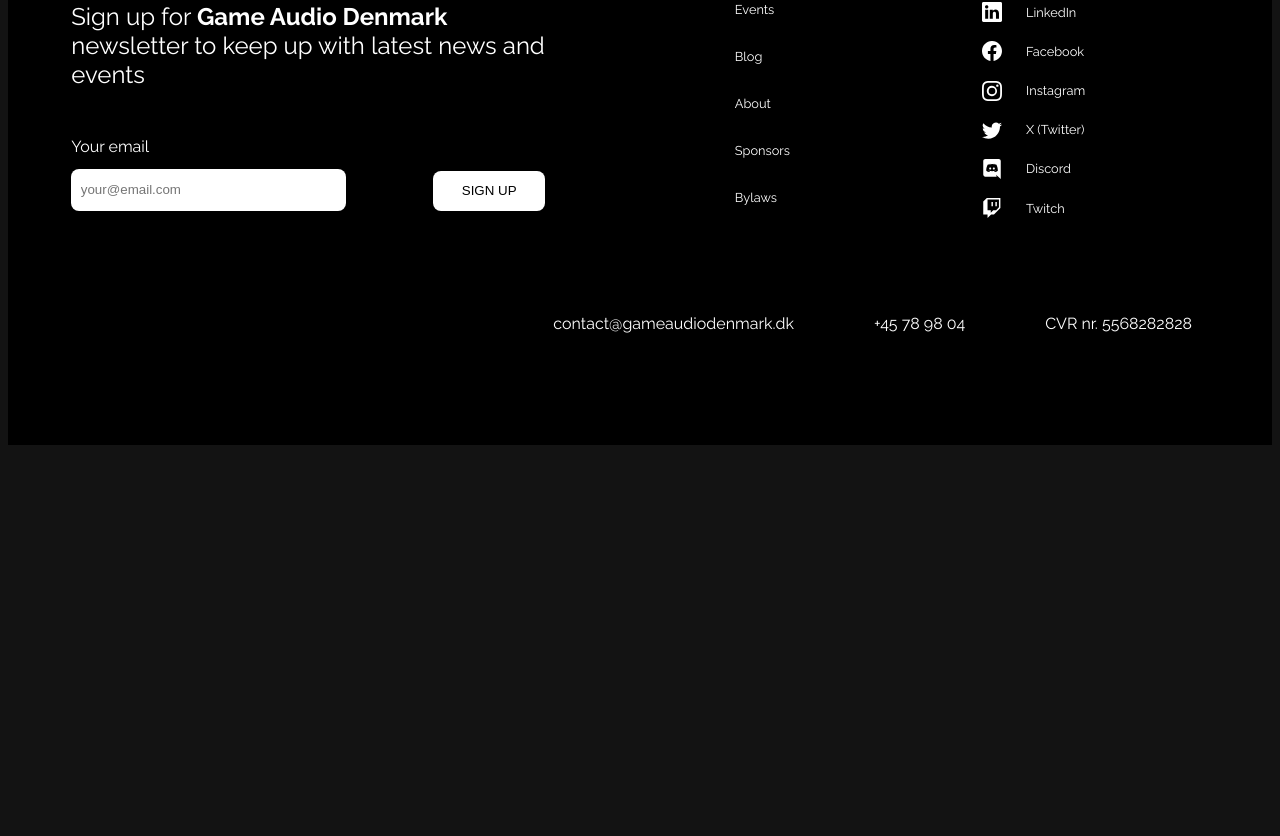
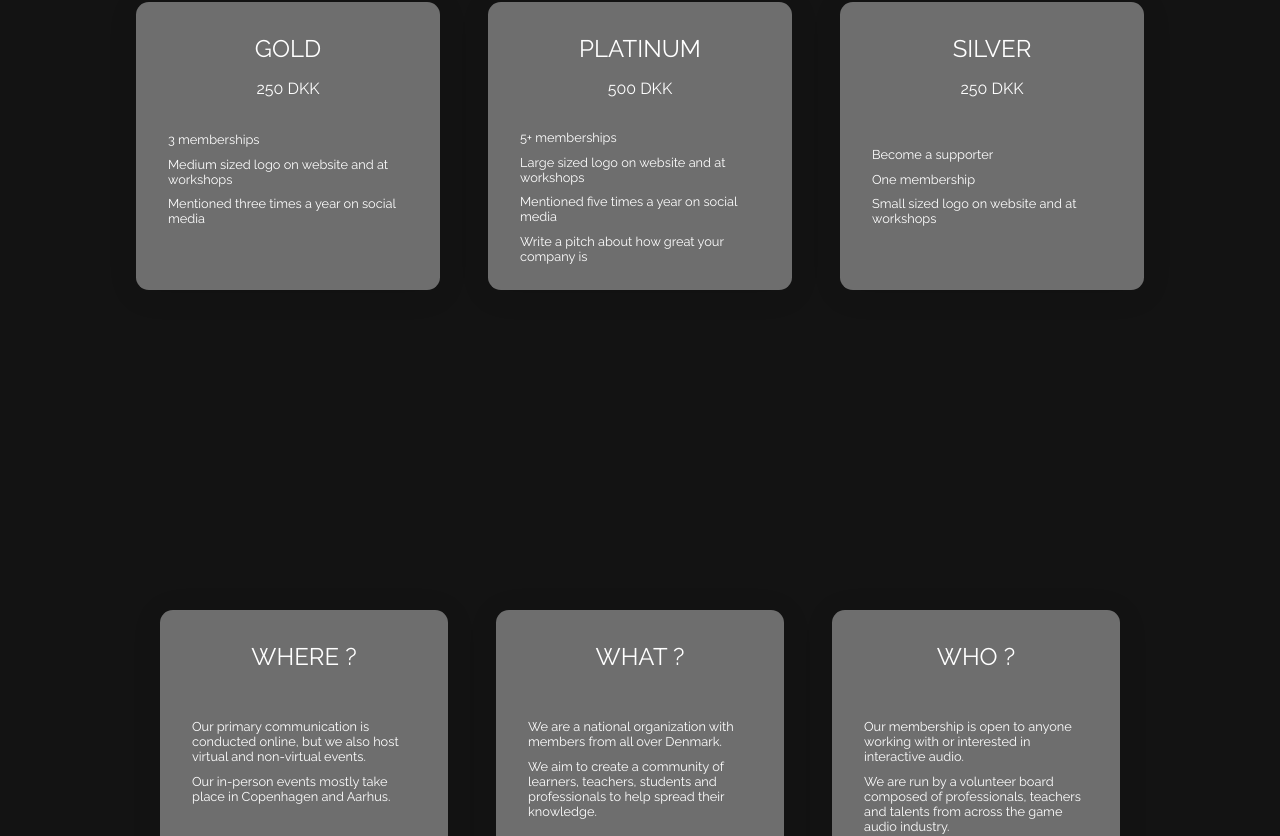
Before and after one commit to teriTheDesigner/game-audio-denmark, a Next.js app: page / in a window 1280 px wide. Shown: the part 809-1645 px from the top of the page. Before the commit the page ends 1262 px from the top, so only its background shows below. Built offline with nearby package versions, Linux system fonts and the light colour scheme.

Commit message:
All sponsorship cards ready

```diff
--- /dev/null
+++ b/app/components/SponsorAttractCards/SponsorAttractCards.js
@@ -0,0 +1,47 @@
+import styles from "@/app/components/SponsorAttractCards/SponsorAttractCards.module.css";
+export default function SponsorAttractCards() {
+  return (
+    <section className="grid-component">
+      <div className={styles.sponsorship}>
+        <div className={styles.card}>
+          <p className={styles.title}>WHERE ?</p>
+          <div>
+            <ul className={styles.init4u}>
+              <li>
+                Our primary communication is conducted online, but we also host virtual and
+                non-virtual events.
+              </li>
+              <li>Our in-person events mostly take place in Copenhagen and Aarhus.</li>
+            </ul>
+          </div>
+        </div>
+        <div className={styles.card}>
+          <p className={styles.title}>WHAT ?</p>
+          <div>
+            <ul className={styles.init4u}>
+              <li>We are a national organization with members from all over Denmark.</li>
+              <li>
+                We aim to create a community of learners, teachers, students and professionals to
+                help spread their knowledge.
+              </li>
+            </ul>
+          </div>
+        </div>
+        <div className={styles.card}>
+          <p className={styles.title}>WHO ?</p>
+          <div>
+            <ul className={styles.init4u}>
+              <li>
+                Our membership is open to anyone working with or interested in interactive audio.
+              </li>
+              <li>
+                We are run by a volunteer board composed of professionals, teachers and talents from
+                across the game audio industry.
+              </li>
+            </ul>
+          </div>
+        </div>
+      </div>
+    </section>
+  );
+}
--- /dev/null
+++ b/app/components/SponsorAttractCards/SponsorAttractCards.module.css
@@ -0,0 +1,67 @@
+.sponsorship {
+  display: flex;
+  justify-content: center;
+  grid-column: 2/3;
+  gap: 3rem;
+}
+
+.card {
+  /* background-color: #ef6975; */
+  width: 14rem;
+  border-radius: 0.8rem;
+  padding: 2rem;
+  display: flex;
+  flex-direction: column;
+  justify-content: flex-start;
+  align-items: center;
+  gap: 2rem;
+
+  /* From https://css.glass */
+  background: rgba(255, 255, 255, 0.39);
+  box-shadow: 0 4px 30px rgba(0, 0, 0, 0.1);
+  backdrop-filter: blur(20px);
+  -webkit-backdrop-filter: blur(20px);
+}
+
+.title {
+  font-size: 1.5rem;
+}
+.card > p {
+  margin: 0;
+}
+
+.init4u {
+  display: flex;
+  flex-direction: column;
+  gap: 0.6rem;
+  padding: 0;
+}
+.init4u > li {
+  font-size: 0.8rem;
+  list-style: none;
+  padding: 0;
+}
+
+@media (max-width: 1100px) {
+  .card {
+    width: 10rem;
+    padding: 1.5rem;
+  }
+  .init4u > li {
+    font-size: 0.7rem;
+  }
+}
+@media (max-width: 850px) {
+  .membership {
+    flex-direction: column;
+    align-items: center;
+  }
+
+  .card {
+    width: 14rem;
+    padding: 2rem;
+  }
+  .init4u > li {
+    font-size: 0.8rem;
+  }
+}
--- /dev/null
+++ b/app/components/SponsorshipCards/SponsorshipCards.js
@@ -0,0 +1,49 @@
+import styles from "@/app/components/SponsorshipCards/SponsorshipCards.module.css";
+export default function SponsorshipCards() {
+  return (
+    <section className="grid-component">
+      <div className={styles.sponsorshipCards}>
+        <div className={styles.card}>
+          <div className={styles.head}>
+            <p className={styles.title}>GOLD</p>
+            <p>250 DKK</p>
+          </div>
+          <div>
+            <ul className={`${styles.init4u} ${styles.extraPadding}`}>
+              <li>3 memberships</li>
+              <li>Medium sized logo on website and at workshops</li>
+              <li>Mentioned three times a year on social media</li>
+            </ul>
+          </div>
+        </div>
+        <div className={styles.card}>
+          <div className={styles.head}>
+            <p className={styles.title}>PLATINUM</p>
+            <p>500 DKK</p>
+          </div>
+          <div>
+            <ul className={styles.init4u}>
+              <li>5+ memberships</li>
+              <li>Large sized logo on website and at workshops</li>
+              <li>Mentioned five times a year on social media</li>
+              <li>Write a pitch about how great your company is</li>
+            </ul>
+          </div>
+        </div>
+        <div className={styles.card}>
+          <div className={styles.head}>
+            <p className={styles.title}>SILVER</p>
+            <p>250 DKK</p>
+          </div>
+          <div>
+            <ul className={`${styles.init4u} ${styles.extraPadding}`}>
+              <li>Become a supporter</li>
+              <li>One membership</li>
+              <li>Small sized logo on website and at workshops</li>
+            </ul>
+          </div>
+        </div>
+      </div>
+    </section>
+  );
+}
--- /dev/null
+++ b/app/components/SponsorshipCards/SponsorshipCards.module.css
@@ -0,0 +1,82 @@
+.sponsorshipCards {
+  display: flex;
+  justify-content: center;
+  grid-column: 2/3;
+  gap: 3rem;
+}
+
+.card {
+  /* background-color: #ef6975; */
+  width: 15rem;
+  height: 14rem;
+  border-radius: 0.8rem;
+  padding: 2rem;
+  display: flex;
+  flex-direction: column;
+  justify-content: space-between;
+  align-items: center;
+  gap: 1rem;
+  /* From https://css.glass */
+  background: rgba(255, 255, 255, 0.39);
+  box-shadow: 0 4px 30px rgba(0, 0, 0, 0.1);
+  backdrop-filter: blur(20px);
+  -webkit-backdrop-filter: blur(20px);
+}
+
+.head {
+  display: flex;
+  flex-direction: column;
+  justify-content: center;
+  align-items: center;
+  gap: 1rem;
+}
+.head > p {
+  margin: 0;
+}
+
+.title {
+  font-size: 1.5rem;
+}
+.card > p {
+  margin: 0;
+}
+
+.init4u {
+  display: flex;
+  flex-direction: column;
+  gap: 0.6rem;
+  padding: 0;
+  justify-items: center;
+}
+.init4u > li {
+  font-size: 0.8rem;
+  padding: 0;
+  list-style: none;
+}
+
+.extraPadding {
+  padding-bottom: 1rem;
+}
+
+@media (max-width: 1100px) {
+  .card {
+    width: 12rem;
+    padding: 1.5rem;
+  }
+  .init4u > li {
+    font-size: 0.7rem;
+  }
+}
+@media (max-width: 850px) {
+  .sponsorshipCards {
+    flex-direction: column;
+    align-items: center;
+  }
+  .card {
+    width: 14rem;
+    padding: 2rem;
+  }
+  .init4u > li {
+    font-size: 0.8rem;
+  }
+}
--- a/app/page.js
+++ b/app/page.js
@@ -1,5 +1,7 @@
 import MembershipCard from "./components/MembershipCard/MembershipCard";
 import Numbers from "./components/Numbers/Numbers";
+import SponsorAttractCards from "./components/SponsorAttractCards/SponsorAttractCards";
+import SponsorshipCards from "./components/SponsorshipCards/SponsorshipCards";
 import styles from "./page.module.css";
 import Slider from "@/app/components/Slider/Slider";
 
@@ -10,6 +12,8 @@ export default function Home() {
       {/* <Slider />
       <Numbers /> */}
       <MembershipCard />
+      <SponsorshipCards />
+      <SponsorAttractCards />
     </main>
   );
 }
```
